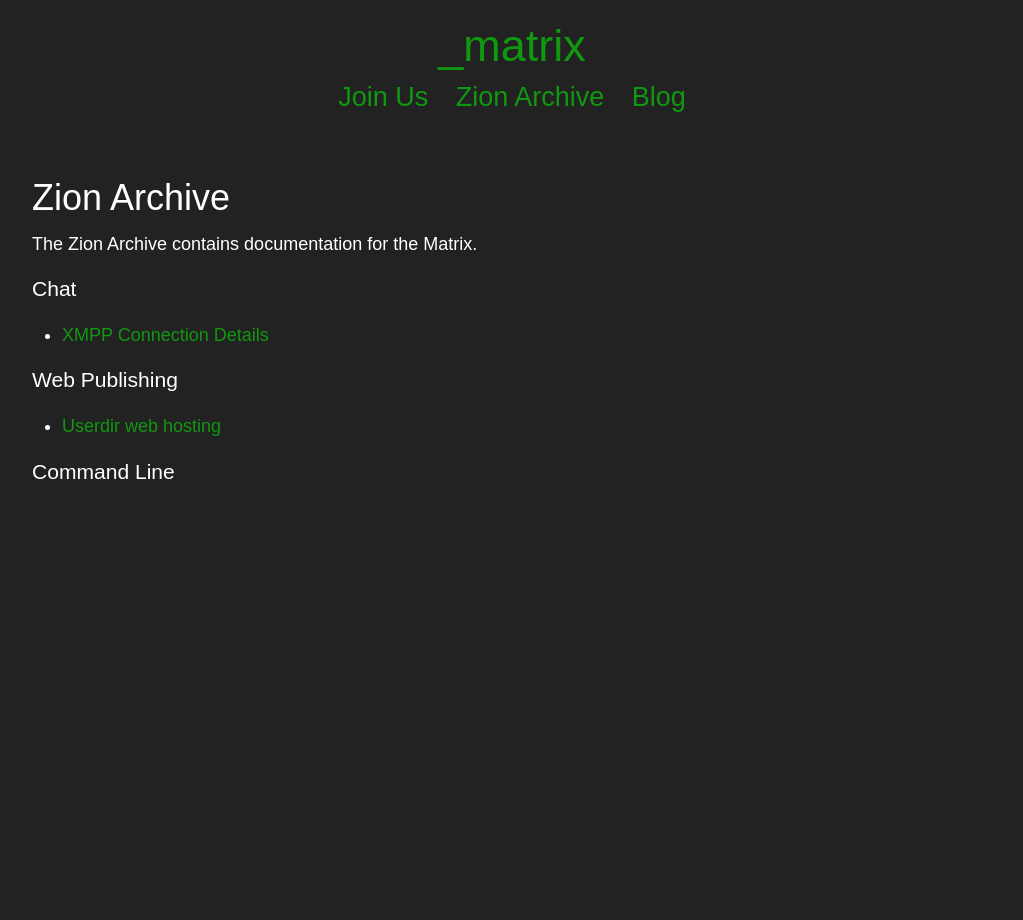
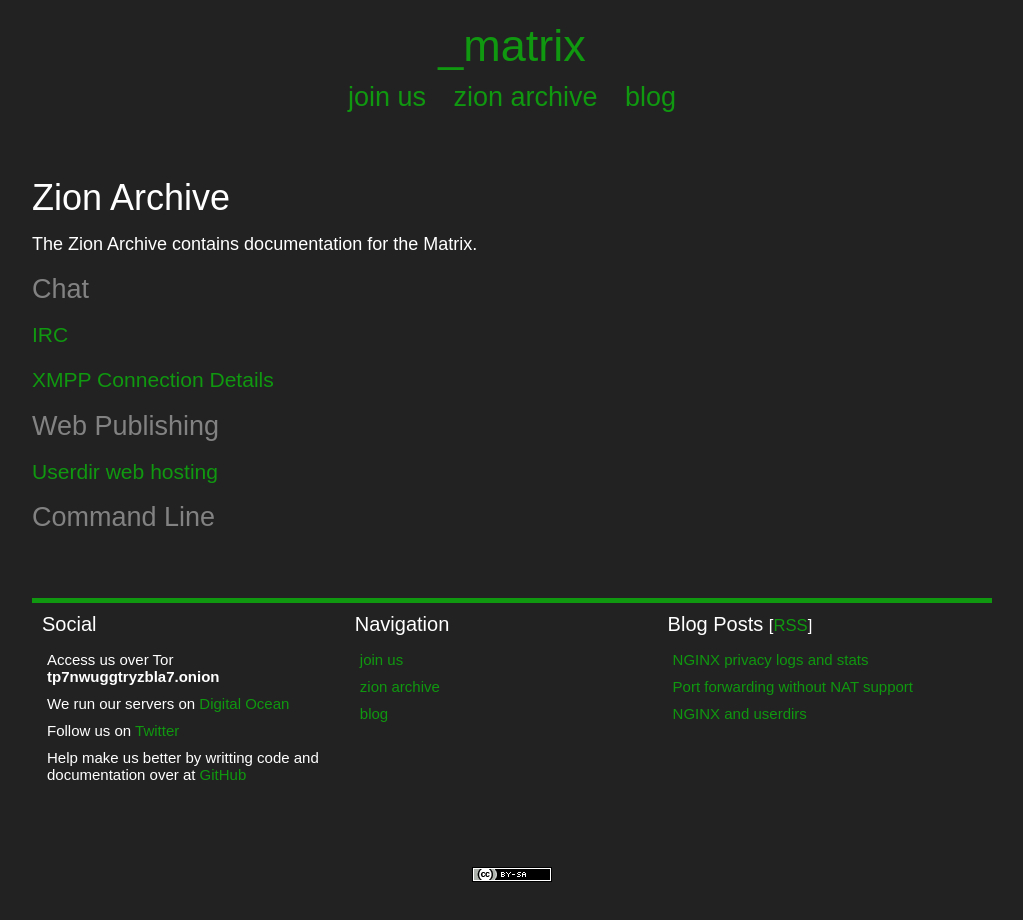
Before and after one commit to matrix-ac/blog, a Jekyll site: the page built from zion-archive/index.md, in a window 1280 px wide. Shown: the whole page, without its empty margins (128-1151 px from the left). Built offline with Jekyll 4.4.1, drawn with Linux system fonts in a browser that asks for light colours.

Commit message:
Added Footer; Other tweaks

```diff
--- a/_config.yml
+++ b/_config.yml
@@ -9,13 +9,13 @@ twitter_username: matrix_ac
 github_username:  matrix-ac
 
 nav:
-- page: Join Us
+- page: join us
   permalink: /join
 
-- page: Zion Archive
+- page: zion archive
   permalink: /zion-archive
 
-- page: Blog
+- page: blog
   permalink: /blog
 
 zion-list: [Chat, Web Publishing, Command Line]
--- a/_includes/footer.html
+++ b/_includes/footer.html
@@ -1,3 +1,30 @@
-<footer class="site-footer">
-
+<footer class="footer">
+	<div class="column">
+		<h1>Social</h1>
+		<ul class="footer-list">
+		  <li>Access us over Tor <b>tp7nwuggtryzbla7.onion</b></li>
+		  <li>We run our servers on <a href="https://www.digitalocean.com/?refcode=4da5955b66f2">Digital Ocean</a></li>
+		  <li>Follow us on <a href="https://twitter.com/{{ site.twitter_username }}">Twitter</a></li>
+		  <li>Help make us better by writting code and documentation over at <a href="https://github.com/{{ site.github_username }}">GitHub</a></li>
+		</ul>
+	</div>
+	<div class="column">
+		<h1>Navigation</h1>
+		<ul class="footer-list">
+		{% for n in site.nav %}
+			<li><a href="{{ n.permalink }}">{{ n.page }}</a></li>
+		{% endfor %}
+		</ul>
+	</div>
+	<div class="column">
+		<h1>Blog Posts <small>[<a href="{{ "/feed.xml" | prepend: site.baseurl }}">RSS</a>]</small></h1>
+		<ul class="footer-list">
+		{% for post in site.posts limit:3 %}
+			<li><a href="{{ post.url | prepend: site.baseurl }}">{{ post.title }}</a></li>
+		{% endfor %}
+		</ul>
+	</div>
+	<div id="meta-links">
+		<a href="https://creativecommons.org/licenses/by-sa/4.0/"><img src="/img/by-sa-4-80x15.png"></a>
+	</div>
 </footer>
--- a/css/main.css
+++ b/css/main.css
@@ -145,7 +145,7 @@ pre {
   margin-left: 0;
   list-style: none; }
   .post-list > li {
-    margin-bottom: 30px; }
+    margin-bottom: 15px; }
 
 .post-meta {
   font-size: 14px;
@@ -157,7 +157,9 @@ pre {
 
 .rss-subscribe {}
 
-
+.body-text-header {
+  color: #828282;
+}
 /**
  * Syntax highlighting styles
  */
@@ -351,3 +353,38 @@ pre {
     color: #109810;
   }
 }
+
+
+.footer-list {
+  margin-left: 5px;
+  list-style: none; }
+  .footer-list > li {
+    font-size: 15px;
+    margin-bottom: 10px; }
+
+
+footer {
+  border-top: 5px solid #109810;
+  min-width: 300px;
+  max-width: 960px;
+  margin: 0 auto;
+  padding-top: 10px;
+  width:100%;
+  min-height:100px; }
+
+.column {
+  width:30.5%;
+  float:left;
+  min-height: 250px;
+  margin:0 10px; }
+  .column > h1 {
+    font-size: 20px;
+  }
+
+#meta-links {
+  width:100%;
+  float:left;
+  height:20px;
+  text-align: center;
+  margin-bottom: 5px;
+}
--- a/zion-archive/index.md
+++ b/zion-archive/index.md
@@ -6,17 +6,21 @@ permalink: /zion-archive/
 
 The Zion Archive contains documentation for the Matrix.
 
+<div class="home">
 {% for cat in site.zion-list %}
-### {{ cat }}
-<ul>
+<h2 class="body-text-header">{{ cat }}</h2>
+<ul class="post-list">
   {% for page in site.pages %}
     {% if page.resource == true %}
       {% for pc in page.categories %}
         {% if pc == cat %}
-          <li><a href="{{ page.url }}">{{ page.title }}</a></li>
+          <li>
+          <h3><a  href="{{ page.url }}">{{ page.title }}</a></h3>
+          </li>
         {% endif %}   <!-- cat-match-p -->
       {% endfor %}  <!-- page-category -->
     {% endif %}   <!-- resource-p -->
   {% endfor %}  <!-- page -->
 </ul>
 {% endfor %}  <!-- cat -->
+</div>
```
Also changed, not shown: index.md (+2 -1 lines), zion-archive/irc.md (+1 -1 lines), img/by-sa-4-80x15.png (added).
